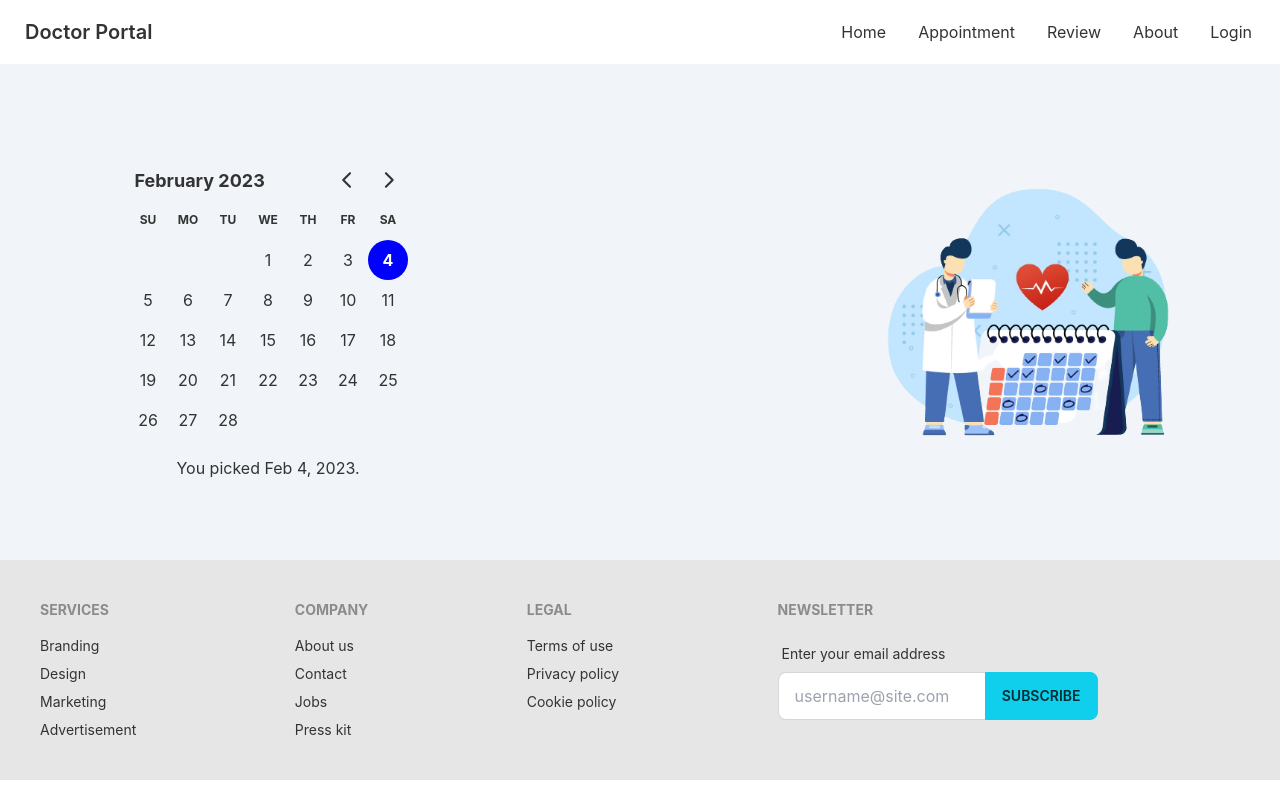
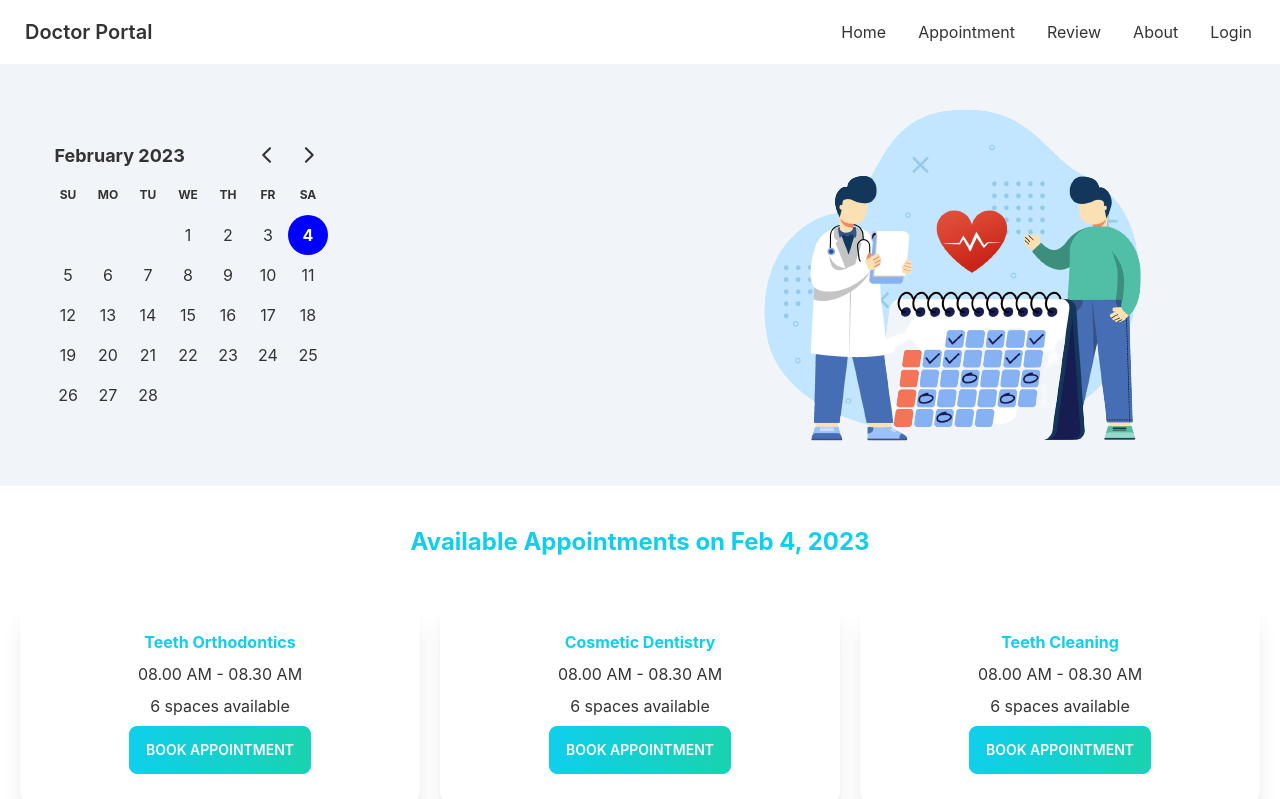
Before and after one commit to Rijonahmed/Doctor-portal-client, a React (Create React App) app: page /appointment in a window 1280 px wide. Shown: the top 799 px of the page. Built offline with nearby package versions, Linux system fonts and the light colour scheme.

Commit message:
appointment option add

```diff
--- /dev/null
+++ b/public/appointmentOptions.json
@@ -0,0 +1,79 @@
+[
+  {
+    "_id": "1",
+    "name": "Teeth Orthodontics",
+    "slots": [
+      "08.00 AM - 08.30 AM",
+      "08.30 AM - 09.00 AM",
+      "09.00 AM - 09.30 AM",
+      "09.30 AM - 10.00 AM",
+      "10.00 AM - 10.30 AM",
+      "10.30 AM - 11.00 AM"
+    ]
+  },
+  {
+    "_id": "2",
+    "name": "Cosmetic Dentistry",
+    "slots": [
+      "08.00 AM - 08.30 AM",
+      "08.30 AM - 09.00 AM",
+      "09.00 AM - 09.30 AM",
+      "09.30 AM - 10.00 AM",
+      "10.00 AM - 10.30 AM",
+      "10.30 AM - 11.00 AM"
+    ]
+  },
+  {
+    "_id": "3",
+    "name": "Teeth Cleaning",
+    "slots": [
+      "08.00 AM - 08.30 AM",
+      "08.30 AM - 09.00 AM",
+      "09.00 AM - 09.30 AM",
+      "09.30 AM - 10.00 AM",
+      "10.00 AM - 10.30 AM",
+      "10.30 AM - 11.00 AM"
+    ]
+  },
+  {
+    "_id": "4",
+    "name": "Teeth Orthodontics",
+    "slots": []
+  },
+  {
+    "_id": "5",
+    "name": "Teeth Orthodontics",
+    "slots": [
+      "08.00 AM - 08.30 AM",
+      "08.30 AM - 09.00 AM",
+      "09.00 AM - 09.30 AM",
+      "09.30 AM - 10.00 AM",
+      "10.00 AM - 10.30 AM",
+      "10.30 AM - 11.00 AM"
+    ]
+  },
+  {
+    "_id": "6",
+    "name": "Teeth Orthodontics",
+    "slots": [
+      "08.00 AM - 08.30 AM",
+      "08.30 AM - 09.00 AM",
+      "09.00 AM - 09.30 AM",
+      "09.30 AM - 10.00 AM",
+      "10.00 AM - 10.30 AM",
+      "10.30 AM - 11.00 AM"
+    ]
+  },
+  {
+    "_id": "7",
+    "name": "Teeth Orthodontics",
+    "slots": [
+      "08.00 AM - 08.30 AM",
+      "08.30 AM - 09.00 AM",
+      "09.00 AM - 09.30 AM",
+      "09.30 AM - 10.00 AM",
+      "10.00 AM - 10.30 AM",
+      "10.30 AM - 11.00 AM"
+    ]
+  }
+]
--- a/src/Pages/Appointment/Appointment/Appointment.js
+++ b/src/Pages/Appointment/Appointment/Appointment.js
@@ -1,10 +1,19 @@
-import React from 'react';
+import React, { useState } from 'react';
 import AppointmentBanner from '../AppointmentBanner/AppointmentBanner';
+import AvailableAppointment from '../AvailableAppointment/AvailableAppointment';
 
 const Appointment = () => {
+  const [selected, setSelected] = useState(new Date());
   return (
     <div>
-      <AppointmentBanner />
+      <AppointmentBanner
+        selected={selected}
+        setSelected={setSelected}
+      />
+      <AvailableAppointment
+        selected={selected}
+        setSelected={setSelected}
+      />
     </div>
   );
 };
--- a/src/Pages/Appointment/AppointmentBanner/AppointmentBanner.js
+++ b/src/Pages/Appointment/AppointmentBanner/AppointmentBanner.js
@@ -1,21 +1,20 @@
-import { format } from 'date-fns';
-import React, { useState } from 'react';
+import React from 'react';
 import { DayPicker } from 'react-day-picker';
 import chair from '../../../assets/images/bgAppointment.png'
 
-const AppointmentBanner = () => {
-  const [selected, setSelected] = useState(new Date());
+const AppointmentBanner = ({ selected, setSelected }) => {
+
   return (
-    <div className='flex flex-col md:flex-row gap-8 lg:gap-96 justify-between items-center bg-slate-100 py-20 px-8'>
+    <div className='flex flex-col-reverse md:flex-row gap-8  justify-between items-center bg-slate-100 px-8'>
 
       <div className="text-center">
-        <div className='pl-20'>
+        <div className=''>
           <DayPicker
             mode="single"
             selected={selected}
             onSelect={setSelected}
           />
-          <p>You picked {format(selected, 'PP')}.</p>
+
         </div>
       </div>
 
--- /dev/null
+++ b/src/Pages/Appointment/AvailableAppointment/AppointmentOption.js
@@ -0,0 +1,22 @@
+import React from 'react';
+import PrimaryButton from '../../../Component/PrimaryButton/PrimaryButton';
+
+const AppointmentOption = ({ AppointmentOption }) => {
+  const { name, slots } = AppointmentOption
+  return (
+    <div>
+      <div className="card bg-base-100 shadow-xl">
+        <div className="card-body text-center">
+          <h2 className=" text-primary font-bold">{name}</h2>
+          <p>{slots.length > 0 ? slots[0] : 'Try Another Day'}</p>
+          <p>{slots.length} spaces available</p>
+          <div className="card-actions justify-center">
+            <PrimaryButton>Book Appointment</PrimaryButton>
+          </div>
+        </div>
+      </div>
+    </div>
+  );
+};
+
+export default AppointmentOption;
--- /dev/null
+++ b/src/Pages/Appointment/AvailableAppointment/AvailableAppointment.js
@@ -0,0 +1,31 @@
+import { format } from 'date-fns';
+import React, { useEffect, useState } from 'react';
+import AppointmentOption from './AppointmentOption';
+
+const AvailableAppointment = ({ selected }) => {
+  const [AppointmentOptions, setAppointmentOption] = useState([])
+
+  useEffect(() => {
+    fetch('appointmentOptions.json')
+      .then(res => res.json())
+      .then(data => setAppointmentOption(data))
+
+  }, [])
+  return (
+    <div>
+      <p className='text-2xl text-primary font-bold text-center my-10'>Available Appointments on {format(selected, 'PP')}</p>
+
+      <div className='grid gap-5 grid-cols-1 md:grid-cols-2 lg:grid-cols-3 mx-5 my-8'>
+        {
+          AppointmentOptions.map(option => <AppointmentOption
+            key={option._id}
+            AppointmentOption={option}
+          ></AppointmentOption>)
+        }
+
+      </div>
+    </div>
+  );
+};
+
+export default AvailableAppointment;
```
